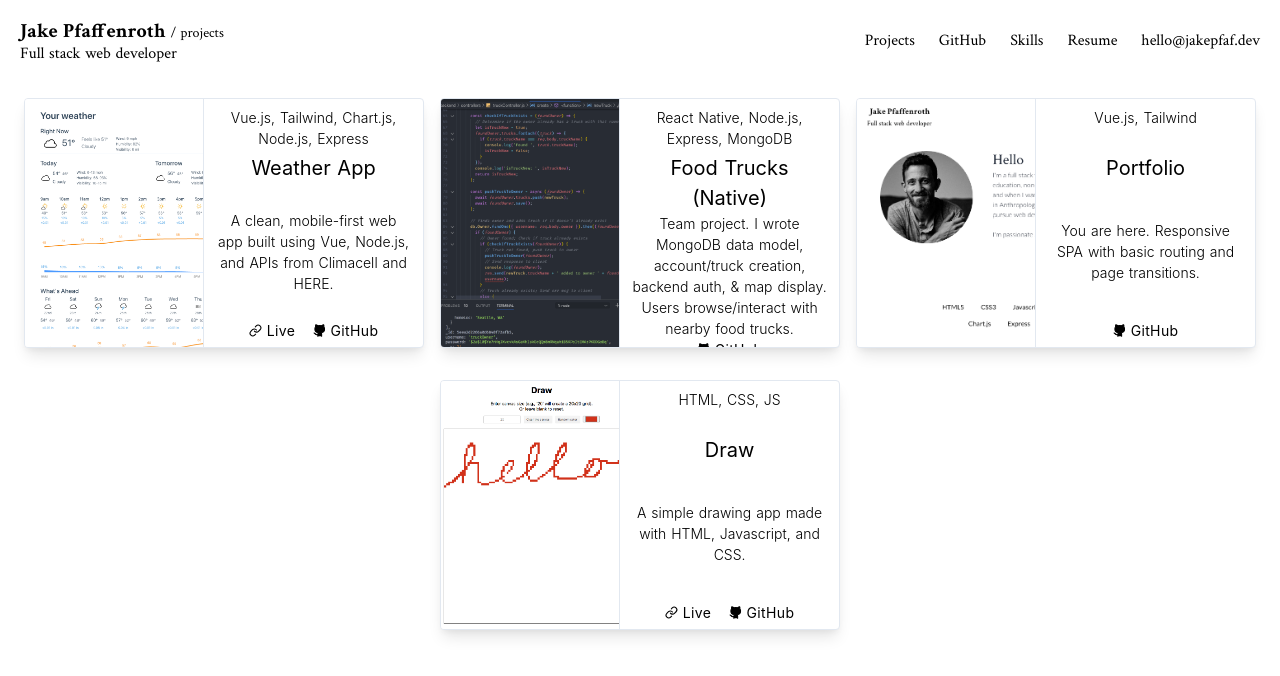
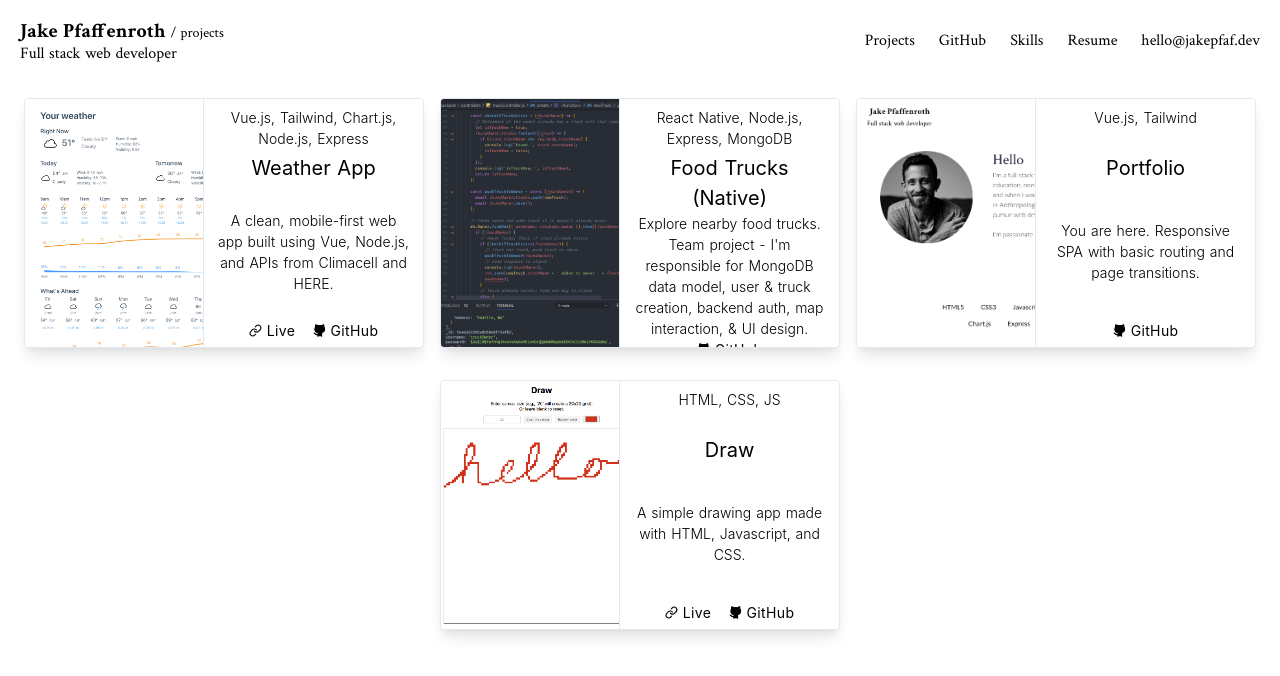
Before and after one commit to jakepfaffenroth/portfolio, a Nuxt app: page /Projects in a window 1280 px wide. Shown: the top 676 px of the page. Built offline with nearby package versions, Linux system fonts and the light colour scheme.

Commit message:
Edited Food Truck project text

```diff
--- a/pages/Projects.vue
+++ b/pages/Projects.vue
@@ -110,7 +110,7 @@ export default {
           image: FoodTrucksImg,
           stack: "React Native, Node.js, Express, MongoDB",
           snippet:
-            "Team project. I wrote MongoDB data model, account/truck creation, backend auth, & map display. Users browse/interact with nearby food trucks.",
+            "Explore nearby food trucks. Team project - I'm responsible for MongoDB data model, user & truck creation, backend auth, map interaction, & UI design.",
           gitHub: "https://github.com/phil4lif/FoodTruck"
         },
         portfolio: {
```
